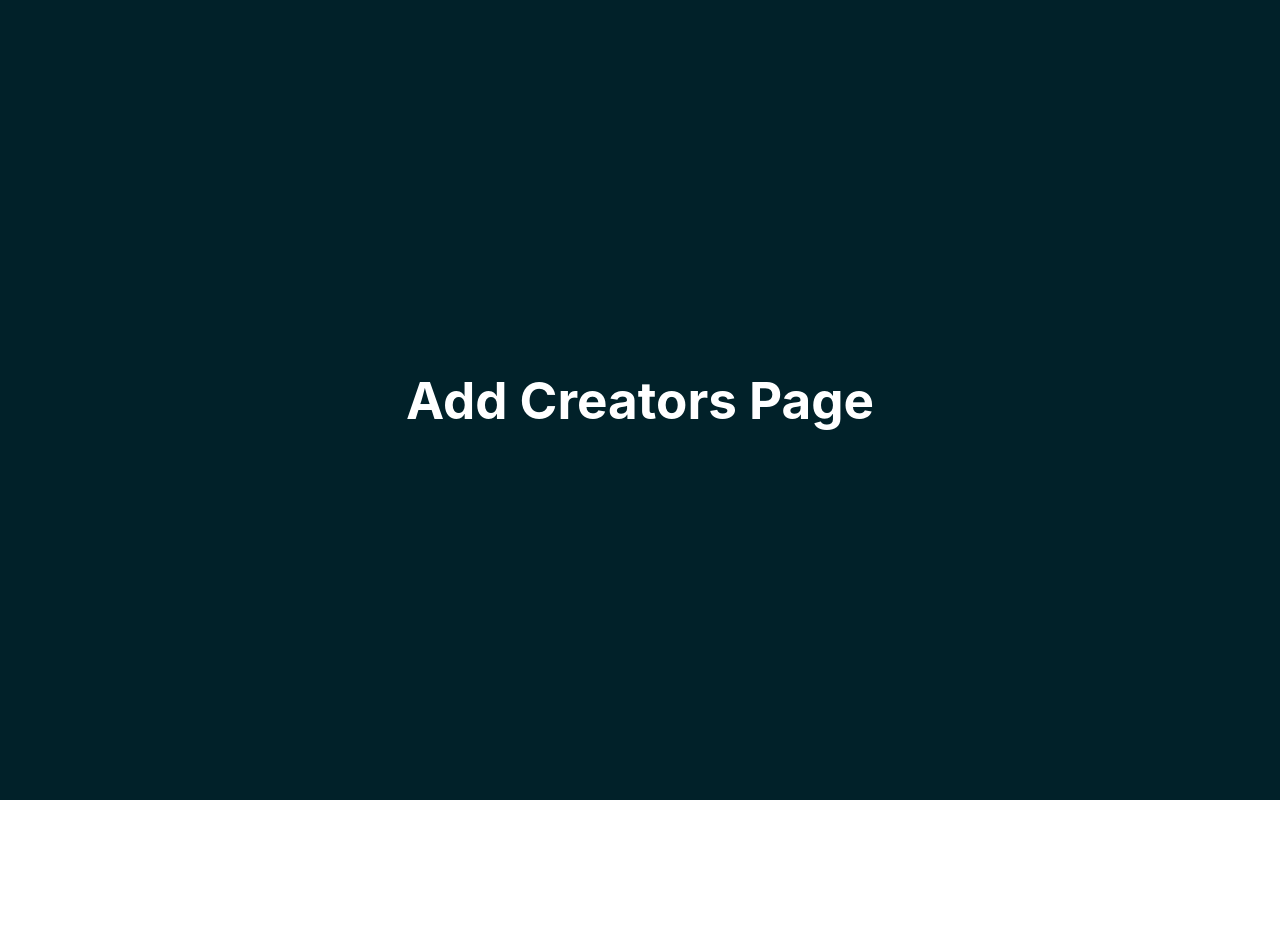
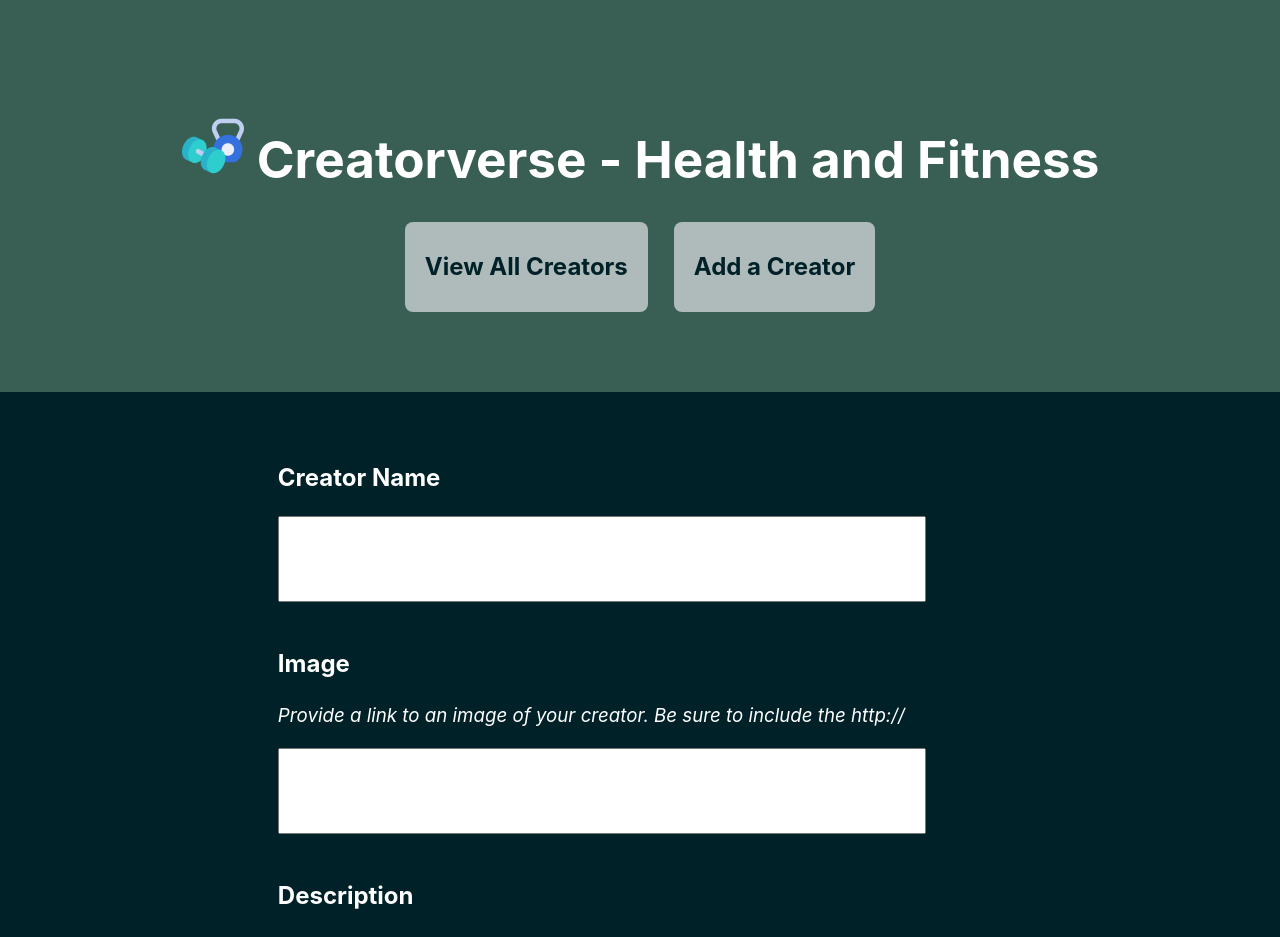
Before and after one commit to cherryraichu/web103_prework, a React (Vite) app in the folder creator-verse/: page /AddCreator in a window 1280 px wide. Shown: the top 937 px of the page. Before the commit the page ends 800 px from the top, so only its background shows below. Built offline with nearby package versions, Linux system fonts and the light colour scheme.

Commit message:
added basic add/edit form ui, added some styling for favicon/nav bar

```diff
--- a/creator-verse/index.html
+++ b/creator-verse/index.html
@@ -2,7 +2,7 @@
 <html lang="en">
   <head>
     <meta charset="UTF-8" />
-    <link rel="icon" type="image/svg+xml" href="/vite.svg" />
+    <link rel="icon" href="./src/assets/weights.png" />
     <meta name="viewport" content="width=device-width, initial-scale=1.0" />
     <title>Creator Verse</title>
   </head>
--- a/creator-verse/src/index.css
+++ b/creator-verse/src/index.css
@@ -15,7 +15,7 @@
 
 a {
   font-weight: 500;
-  color: #646cff;
+  color: #012129;
   text-decoration: inherit;
 }
 a:hover {
@@ -52,7 +52,7 @@ button {
   transition: border-color 0.25s;
 }
 button:hover {
-  border-color: #646cff;
+  border-color: #ffffff;
 }
 button:focus,
 button:focus-visible {
@@ -65,10 +65,9 @@ button:focus-visible {
     background-color: #ffffff;
   }
   a:hover {
-    color: #747bff;
+    color: #ffffff;
   }
   button {
-    /*background-color: #f9f9f9;*/
       background-color: #aebbba;
       color:white;
   }
@@ -88,11 +87,7 @@ button:focus-visible {
 
 }
 #navbar {
-  /*Background Image*/
-  /*background-image: url('./assets/yogabackground.jpg');
-  background-size: contain;
-  background-position: center;
-  background-repeat: no-repeat;*/
+  /*Background*/
   background-color: #395E53;
 
   /*Fix the navbar to the top*/
@@ -137,12 +132,12 @@ button:focus-visible {
 
 }
 
-#CreatorCardsContainer {
+#AddEditCreatorContainer, #CreatorCardsContainer {
   display: flex;
   flex-direction: column;
   width:80vw;
   padding-top: 55vh;
-
+  padding-bottom: 10vh;
 
   place-items: center;
   align-items: center;
@@ -150,4 +145,14 @@ button:focus-visible {
 
   gap:2vh;
 
+
 }
+
+#AddEditSubmitBtn, input,textarea {
+  width:50vw;
+  height: 10vh;
+}
+
+.labelDescription {
+  font-weight: normal;
+}
--- a/creator-verse/src/pages/AddCreator.jsx
+++ b/creator-verse/src/pages/AddCreator.jsx
@@ -1,9 +1,44 @@
+import {Link} from "react-router-dom";
+import fitnessIcon from "../assets/weights.png"
 
 const AddCreator = () => {
+    const fitnessIconStyle = {
+        width: "8vh",
+        height:"8vh",
+    };
     return(
         <>
-        <h1>Add Creators Page</h1>
+        {/*Nav Bar*/}
+        <div id="navbar">
+            <h1><img src={fitnessIcon} style={fitnessIconStyle}/> Creatorverse - Health and Fitness</h1>
+            <div id="navButtons">
+                <button><Link to={`/`}><h2>View All Creators</h2></Link></button>
+                <button><Link to={`AddCreator`}><h2>Add a Creator</h2></Link></button>
+            </div>
+        </div>
 
+        {/*WIP - Form to Add or Edit a Creator*/}
+        <div id="AddEditCreatorContainer">
+            <form id="addCreatorForm">
+                <label><h2>Creator Name</h2></label>
+                <input type="text" id="name" name="name" required="" value=""/>
+
+                <br/><br/>
+                <label><h2>Image</h2> <p><h3 className="labelDescription"><i>Provide a link to an image of your creator. Be sure to include the http://</i></h3></p>
+                </label>
+                <input type="text" id="image" name="image" required="" value=""/>
+
+                <br/><br/>
+                <label><h2>Description</h2> <p><h3 className="labelDescription"><i>Provide a description of the creator. Who are they? What makes them interesting?</i></h3></p>
+                </label>
+                <textarea name="description" rows="3" cols="50" id="description" required=""></textarea>
+
+                <label><h2>Social Media </h2><p><h3 className="labelDescription"><i>Provide one of the creator's social media links.</i></h3></p></label>
+                <input type="text" id="youtube" name="youtube" value=""/>
+                <br/><br/>
+                <button id="AddEditSubmitBtn" type="submit"><h2>Submit</h2></button>
+            </form>
+        </div>
 
         </>
     )
--- a/creator-verse/src/pages/EditCreator.jsx
+++ b/creator-verse/src/pages/EditCreator.jsx
@@ -1,8 +1,17 @@
+import {Link} from "react-router-dom";
+
 
 const EditCreator = () => {
     return(
         <>
-
+        {/*Nav Bar*/}
+        <div id="navbar">
+            <h1>Creatorverse - Health and Fitness</h1>
+            <div id="navButtons">
+                <button><Link to={`/`}><h2>View All Creators</h2></Link></button>
+                <button><Link to={`AddCreator`}><h2>Add a Creator</h2></Link></button>
+            </div>
+        </div>
         <h1>Edit Creators Page</h1>
 
 
--- a/creator-verse/src/pages/ShowCreators.jsx
+++ b/creator-verse/src/pages/ShowCreators.jsx
@@ -2,6 +2,8 @@ import {useEffect,useState} from 'react';
 
 import CreatorCard from '../components/creatorCard';
 import {supabase} from '../client';
+import {Link} from "react-router-dom";
+
 
 const ShowCreators = () => {
     const [creatorsLst, setCreatorsLst] = useState([]);
@@ -25,8 +27,8 @@ const ShowCreators = () => {
             <div id="navbar">
                 <h1>Creatorverse - Health and Fitness</h1>
                 <div id="navButtons">
-                    <button><h2>View All Creators</h2></button>
-                    <button><h2>Add a Creator</h2></button>
+                    <button><Link to={`/`}><h2>View All Creators</h2></Link></button>
+                    <button><Link to={`AddCreator`}><h2>Add a Creator</h2></Link></button>
                 </div>
             </div>
 
--- a/creator-verse/src/pages/ViewCreator.jsx
+++ b/creator-verse/src/pages/ViewCreator.jsx
@@ -1,7 +1,16 @@
-
+import {Link} from "react-router-dom";
 const ViewCreator = () => {
     return(
         <>
+         {/*Nav Bar*/}
+         <div id="navbar">
+            <h1>Creatorverse - Health and Fitness</h1>
+            <div id="navButtons">
+                <button><Link to={`/`}><h2>View All Creators</h2></Link></button>
+                <button><Link to={`AddCreator`}><h2>Add a Creator</h2></Link></button>
+            </div>
+        </div>
+
         <h1>View Creator Page</h1>
 
 
```
Also changed, not shown: creator-verse/src/assets/weights.png (added).
